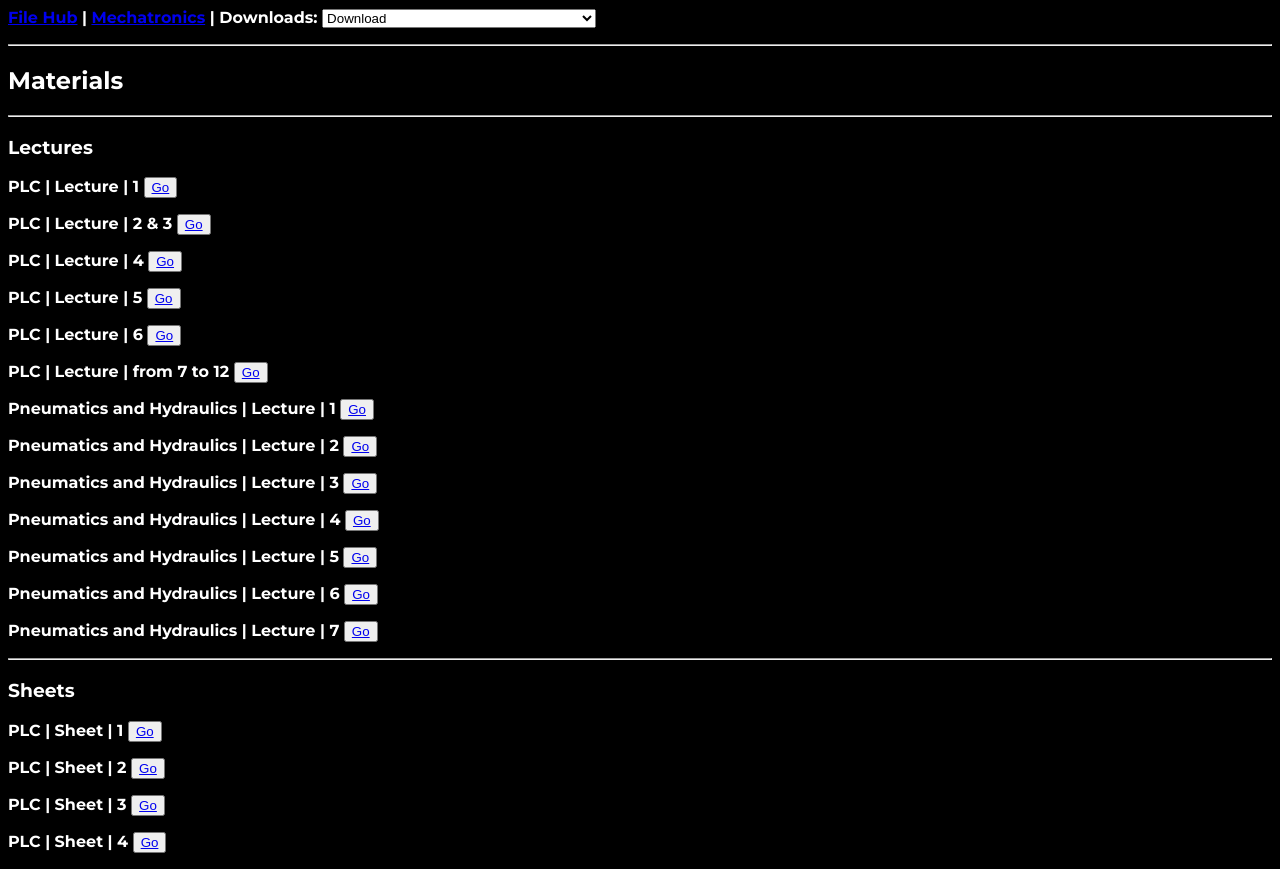
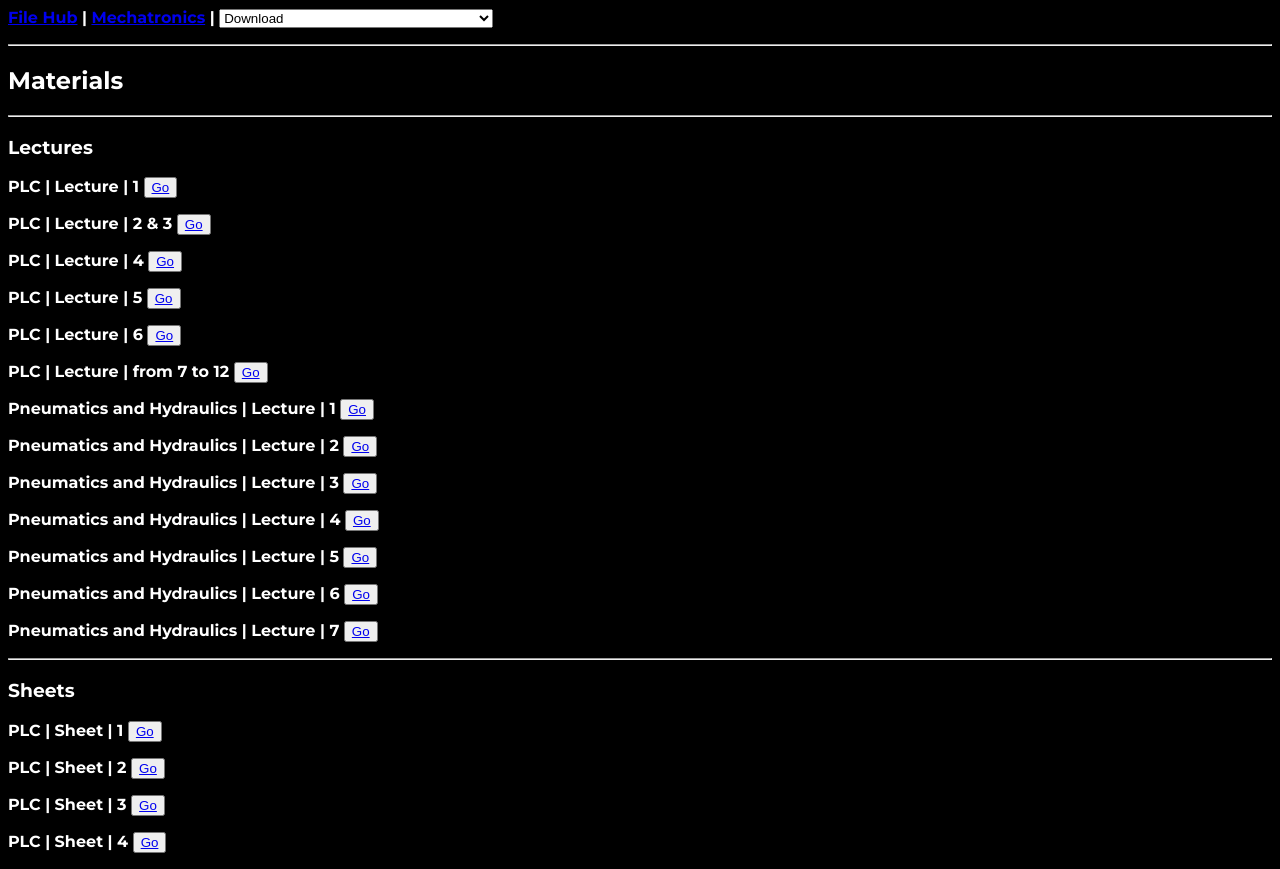
Before and after one commit to Ahmed-Badrawi/File-Hub, a plain HTML site: page Mechatronics.html in a window 1280 px wide. Drawn offline with Linux system fonts and the light colour scheme.

Commit message:
Update Mechatronics.html

```diff
--- a/Mechatronics.html
+++ b/Mechatronics.html
@@ -12,8 +12,7 @@
             font-weight: 700;
     </style>
 </head>
-<p><a href="index.html">File Hub</a> | <a href="Mechatronics.html">Mechatronics</a> | <label for="main-menu">Downloads:</label>
-
+<p><a href="index.html">File Hub</a> | <a href="Mechatronics.html">Mechatronics</a> |
 <select id="main-menu" name="navigation-menu">
   <option value="" disabled selected>Download</option>
 
```
